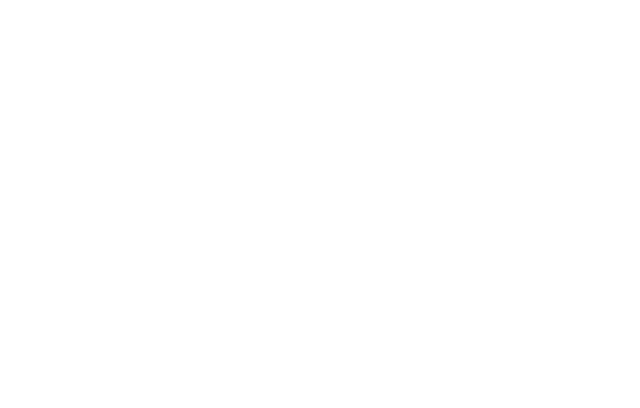
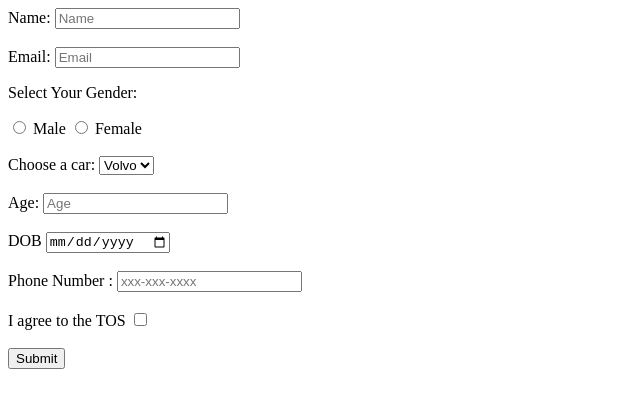
Before and after one commit to acciojob/signup-form-car-Aman2205saini, a website: page main.html in a window 1280 px wide. Shown: the whole page, without its empty margins (0-640 px from the left). Drawn offline with Linux system fonts and the light colour scheme.

Commit message:
created a submission

```diff
--- a/main.html
+++ b/main.html
@@ -7,10 +7,47 @@
 </head>
 
 <body>
+<form method="post">
+<label for="name">Name:
+	<input id="name" type="text" placeholder="Name" required >
+</label><br><br>
+<label for="email">Email:
+	<input id="email" type="email" placeholder="Email" required >
+</label><br>
+<p>Select Your Gender:</p>
+<input id="gender_m" type="radio" name="gender" value="male" >
+<label for="male">Male</label>
+<input id="gender_f" type="radio" name="gender" value="female" >
+<label for="female">Female</label><br><br>
+<label for="cars">Choose a car:</label>
+<select name="cars" id="cars" >
+  <option value="volvo">Volvo</option>
+  <option value="saab">Saab</option>
+  <option value="opel">Opel</option>
+  <option value="audi">Audi</option>
+</select><br><br>
+<label for="age">Age:
+	<input id="age" type="number" placeholder="Age" required >
+</label><br><br>
+<label for="dob">DOB
+	<input id="dob" type="date" placeholder="Age" required  >
+</label><br><br>
+<label for="tel">Phone Number :
+	<input id="tel" type="tel" placeholder="xxx-xxx-xxxx"  >
+</label><br><br>
+<label for="tos">I agree to the TOS
+	<input id="tos" type="checkbox" required  >
+</label><br><br>
+<button type="submit">Submit</button>
+
+
+
+</form>
 	<!-- the entire body must be written by student -->
     <script type="text/javascript" src="./script.js">
 </script>
 
 </body>
 
+
 </html>
```
Also changed, not shown: script.js (+12 -0 lines).
